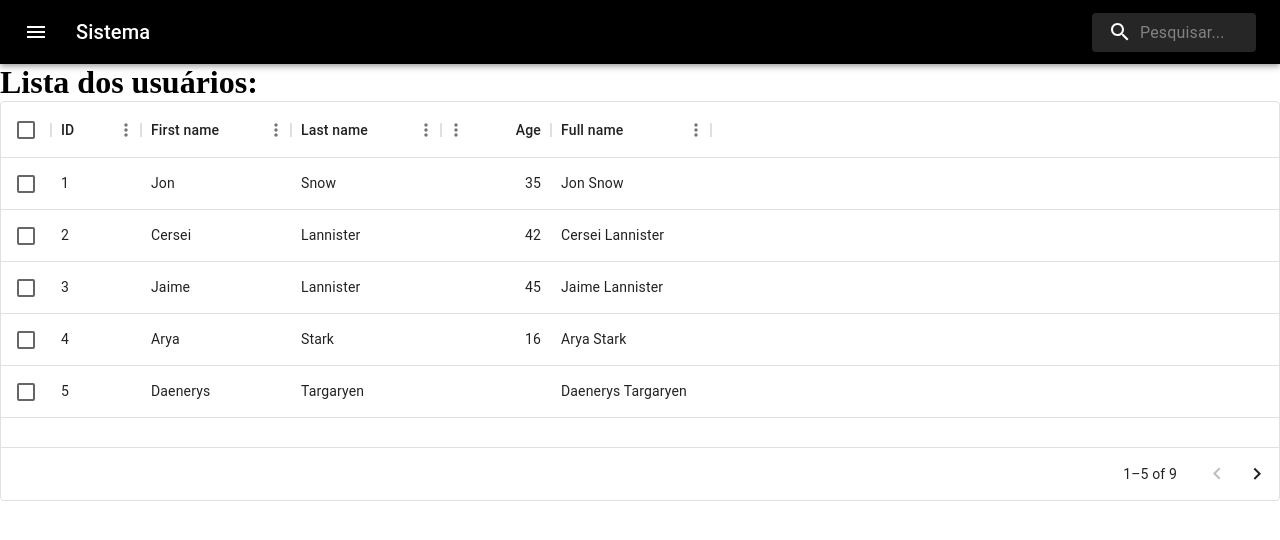
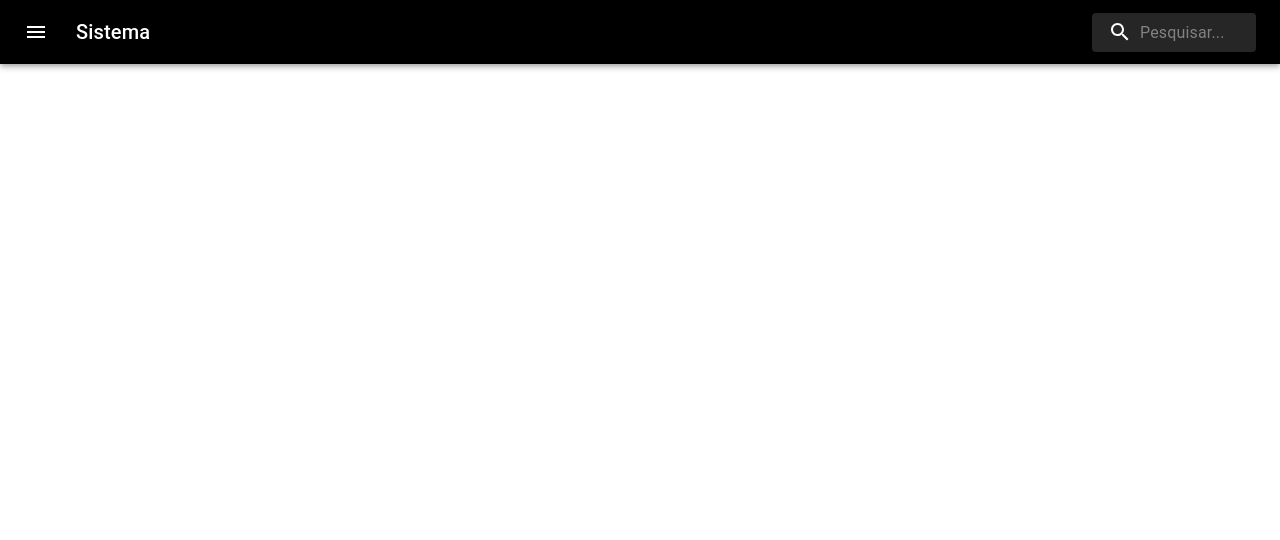
Before and after one commit to matefs/next-empresa-generica, a Next.js app: page /aplicacao in a window 1280 px wide. Shown: the top 540 px of the page. Built offline with nearby package versions, Linux system fonts and the light colour scheme.

Commit message:
Removido o datagrid da tela inicial index.tsx
top

```diff
--- a/src/pages/aplicacao/index.tsx
+++ b/src/pages/aplicacao/index.tsx
@@ -5,53 +5,6 @@ import { useRouter } from 'next/router'
 import { DataGrid } from '@mui/x-data-grid';
 import Box from '@mui/material/Box';
 import Header from "../../componentes/Header"
-
-
-const columns = [
-  { field: 'id', headerName: 'ID', width: 90 },
-  {
-    field: 'firstName',
-    headerName: 'First name',
-    width: 150,
-    editable: true,
-  },
-  {
-    field: 'lastName',
-    headerName: 'Last name',
-    width: 150,
-    editable: true,
-  },
-  {
-    field: 'age',
-    headerName: 'Age',
-    type: 'number',
-    width: 110,
-    editable: true,
-  },
-  {
-    field: 'fullName',
-    headerName: 'Full name',
-    description: 'This column has a value getter and is not sortable.',
-    sortable: false,
-    width: 160,
-    valueGetter: (params) =>
-      `${params.row.firstName || ''} ${params.row.lastName || ''}`,
-  },
-];
-
-
-const rows = [
-  { id: 1, lastName: 'Snow', firstName: 'Jon', age: 35 },
-  { id: 2, lastName: 'Lannister', firstName: 'Cersei', age: 42 },
-  { id: 3, lastName: 'Lannister', firstName: 'Jaime', age: 45 },
-  { id: 4, lastName: 'Stark', firstName: 'Arya', age: 16 },
-  { id: 5, lastName: 'Targaryen', firstName: 'Daenerys', age: null },
-  { id: 6, lastName: 'Melisandre', firstName: null, age: 150 },
-  { id: 7, lastName: 'Clifford', firstName: 'Ferrara', age: 44 },
-  { id: 8, lastName: 'Frances', firstName: 'Rossini', age: 36 },
-  { id: 9, lastName: 'Roxie', firstName: 'Harvey', age: 65 },
-];
-
 
 
 export default function Index( ) {
@@ -66,24 +19,7 @@ export default function Index( ) {
   return (
     <>
       <Header />
-      <h1>Lista dos usuários: </h1>
 
-      <Box sx={{ height: 400, width: '100%' }}>
-      <DataGrid
-        rows={rows}
-        columns={columns}
-        initialState={{
-          pagination: {
-            paginationModel: {
-              pageSize: 5,
-            },
-          },
-        }}
-        pageSizeOptions={[5]}
-        checkboxSelection
-        disableRowSelectionOnClick
-      />
-    </Box>
 
     </>
   );
```
